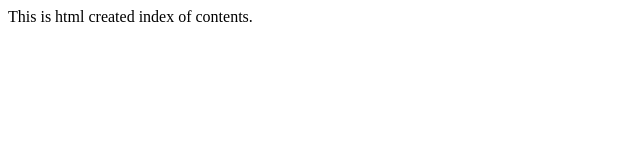
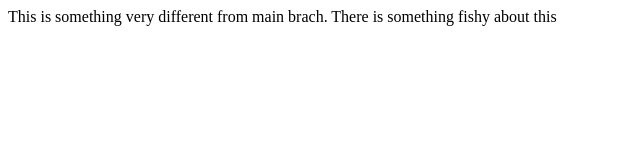
Before and after one commit to maverick447/gitgyaan, a plain HTML site: page index.html in a window 1280 px wide. Shown: the whole page, without its empty margins (0-640 px from the left). Drawn offline with Linux system fonts and the light colour scheme.

Commit message:
typo is index.html changes

```diff
--- a/index.html
+++ b/index.html
@@ -1,5 +1,6 @@
 <html>
  <body>
-   This is html created index of contents.
+   This is something very different from main brach.
+   There is something fishy about this
  </body>
 </html>
```
